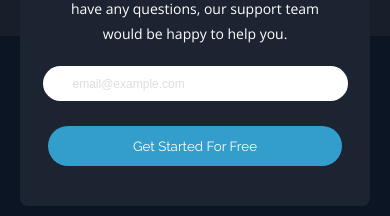
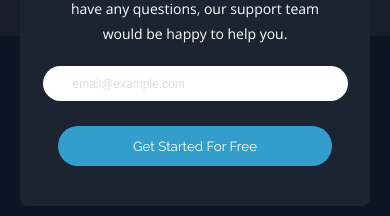
Before and after one commit to zidinebo/Fylo-Landing-Page, a plain HTML site: page index.html in a window 390 px wide. Shown: the part 3440-3656 px from the top of the page. Drawn offline with nearby package versions, Linux system fonts and the light colour scheme.

Commit message:
formbutton repadded

```diff
--- a/style.css
+++ b/style.css
@@ -498,7 +498,7 @@ body {
   }
 
   .form button {
-    padding: 12px 85px;
+    padding: 12px 75px;
   }
 }
 
```
